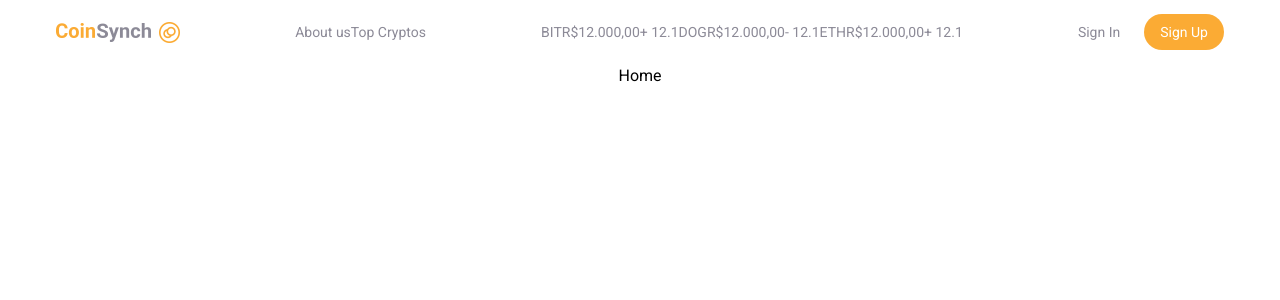
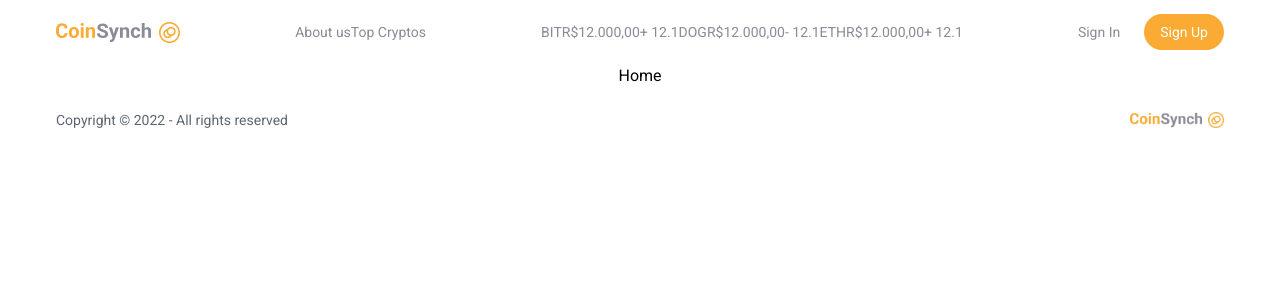
Before and after one commit to Guilhermecheng/coinsynch, a Next.js app: page / in a window 1280 px wide. Shown: the top 300 px of the page. Built offline with nearby package versions, Linux system fonts and the light colour scheme.

Commit message:
feat: footer and cryptoModal body

```diff
--- a/src/app/dashboard/page.tsx
+++ b/src/app/dashboard/page.tsx
@@ -1,11 +1,16 @@
+import { Footer } from "@/components/Footer";
 import { Header } from "@/components/Header";
 
 
 export default function Dashboard() {
     return (
-        <>
+        <div className="h-[100vh]">
             <Header />
-            Dashboard
-        </>
+            <div className="h-full">
+                Dashboard
+            </div>
+
+            <Footer />
+        </div>
     )
 }
--- a/src/app/page.tsx
+++ b/src/app/page.tsx
@@ -4,8 +4,9 @@ import { useContext } from 'react';
 
 import * as Dialog from '@radix-ui/react-dialog';
 import { Header } from "@/components/Header";
-import { Modal } from "@/components/Modal";
+import { LogInModal } from "@/components/LogInModal";
 import { GlobalContext } from '@/contexts/GlobalContext';
+import { Footer } from '@/components/Footer';
 
 export default function Home() {
   const { setModalType } = useContext(GlobalContext);
@@ -15,8 +16,10 @@ export default function Home() {
       <Dialog.Root>
         <Header />
         Home
-        <Modal />
+        <LogInModal />
       </Dialog.Root>
+
+      <Footer />
     </main>
   )
 }
--- /dev/null
+++ b/src/components/CryptoModal.tsx
@@ -0,0 +1,22 @@
+'use client'
+import * as Dialog from '@radix-ui/react-dialog';
+import { RiCloseLine } from "react-icons/ri";
+
+
+export function CryptoModal() {
+    return (
+        <Dialog.Portal>
+            <Dialog.Overlay className="fixed w-full h-full inset-0 bg-basecolor opacity-70 border-none" />
+
+            <Dialog.Content aria-controls="modal-content" className="fixed top-[50%] left-[50%] -translate-x-[50%] -translate-y-[50%]">
+                <div className="bg-white rounded-xl flex flex-col items-center justify-center p-6 md:p-8 text-basecolor w-[320px] md:w-[450px] relative">
+                <Dialog.Close>
+                    <RiCloseLine size={18} className="absolute right-4 top-4 cursor-pointer text-secondary-500" />
+                </Dialog.Close>
+                    <h1 className="text-xl">Add Crypto</h1>
+
+                </div>
+            </Dialog.Content>
+        </Dialog.Portal>
+    )
+}
--- a/src/components/Footer.tsx
+++ b/src/components/Footer.tsx
@@ -1,9 +1,19 @@
+"use client";
 
+import { usePathname } from "next/navigation";
 
 export function Footer() {
+    const pathname = usePathname();
+
     return (
-        <div>
+        <div className="flex w-full items-center justify-center">
+            <div className={`flex w-full items-center ${pathname === "/" ? "justify-between" : "justify-center shadow-[0_-4px_8px_0_rgba(77, 77, 77, 0.10)]"} max-w-[1264px] px-12 h-14 md:h-16 text-basecolor text-sm`}>
+                <span>Copyright © 2022 -  All rights reserved</span>
 
+                <span className={pathname === "/" ? "flex" : "hidden"}>
+                    <img src="/coinsynch.png" className="h-4" alt="CoinSynch Logo" />
+                </span>
+            </div>
         </div>
     )
 }
--- a/src/components/Modal.tsx
+++ b/src/components/LogInModal.tsx
@@ -9,7 +9,7 @@ import { useContext } from "react";
 import { RiCloseLine } from "react-icons/ri";
 import { FiCheck } from "react-icons/fi";
 
-export function Modal() {
+export function LogInModal() {
     const { modalType, setModalType } = useContext(GlobalContext);
 
 
```
